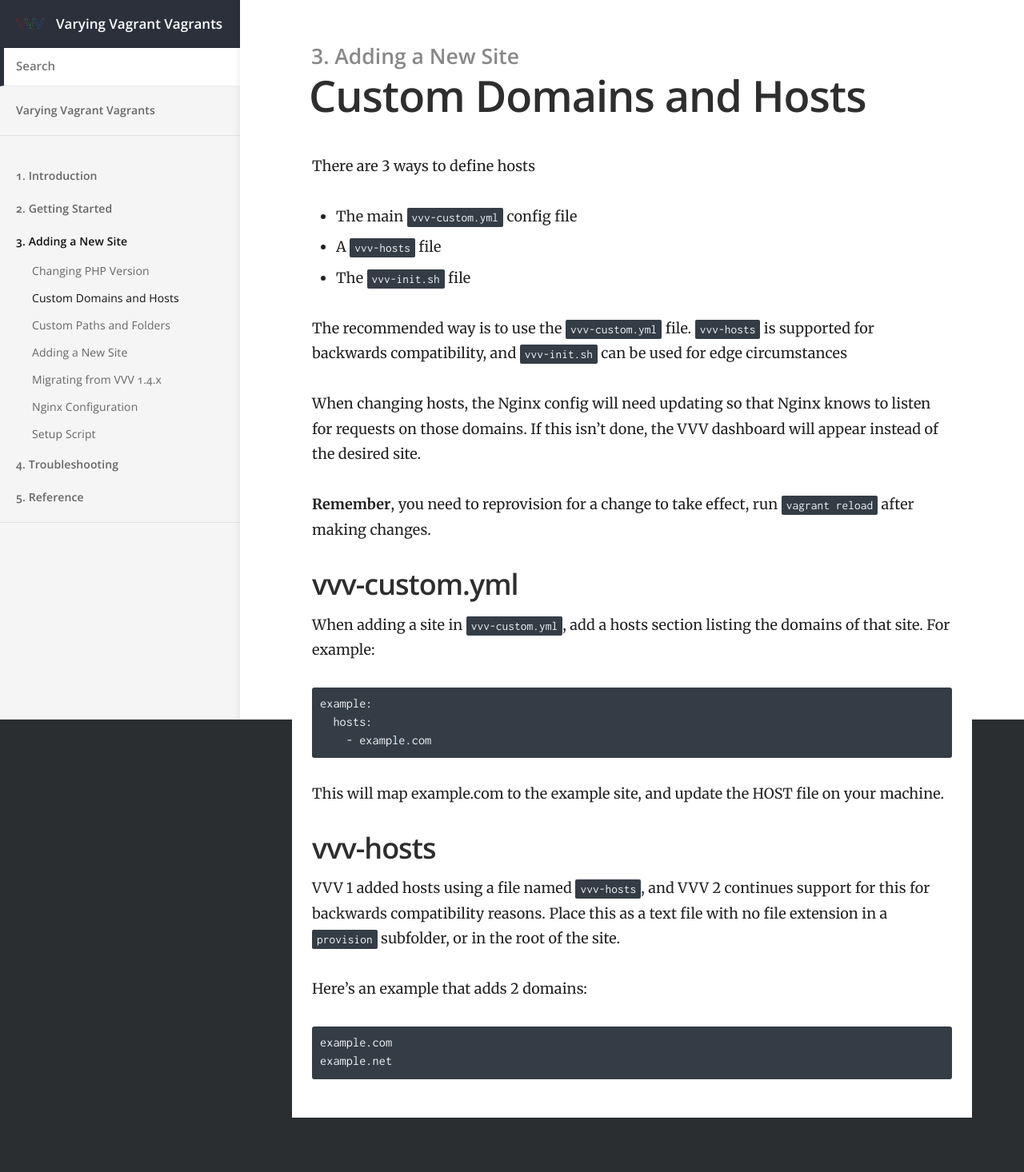
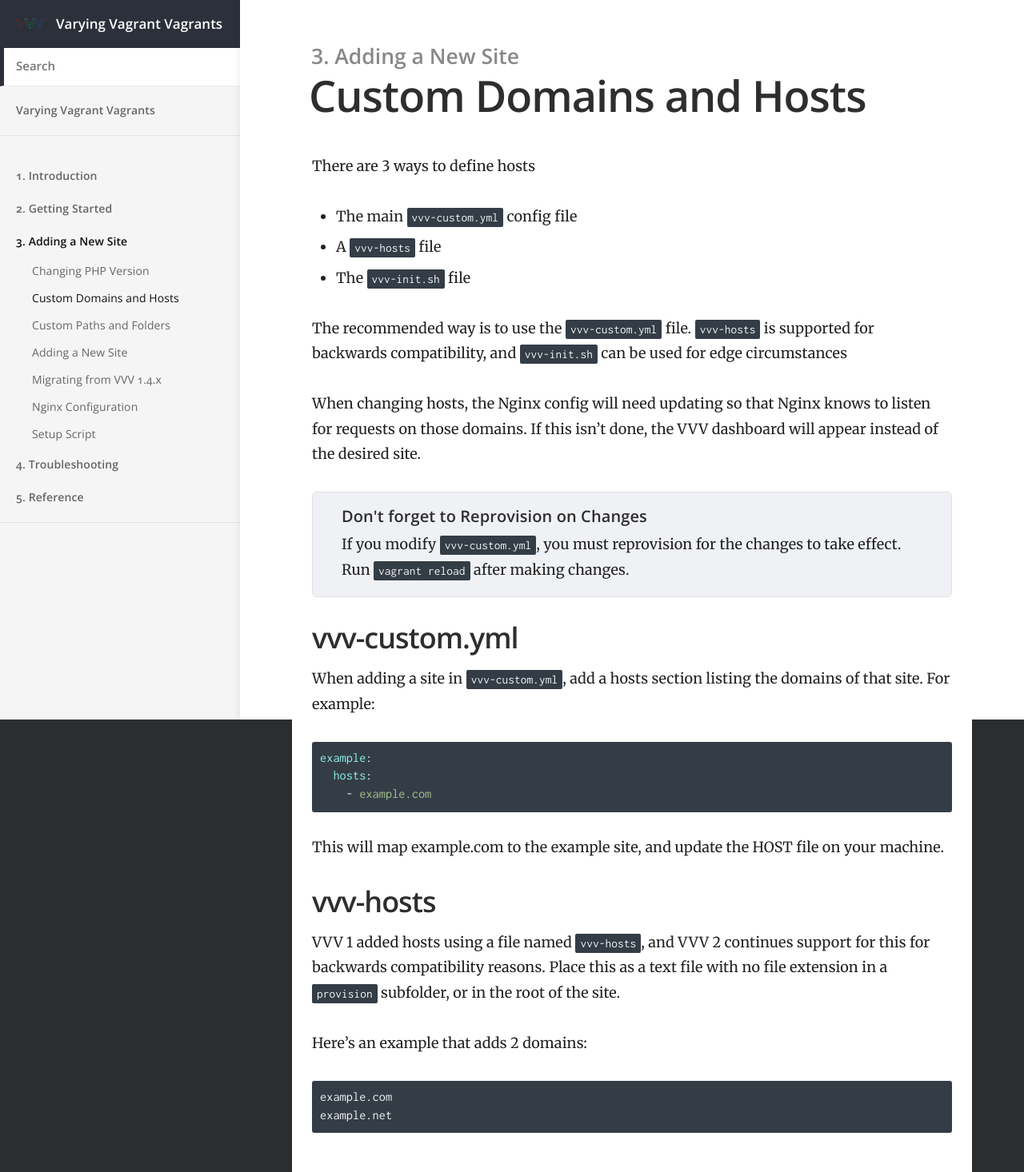
Before and after one commit to Varying-Vagrant-Vagrants/varyingvagrantvagrants.org, a Jekyll site: the page built from docs/en-US/adding-a-new-site/custom-domains-hosts.md, in a window 1280 px wide. Shown: the whole page at 80% size. Built offline with Jekyll 4.4.1, drawn with Linux system fonts in a browser that asks for light colours; before the commit the page ends 1398 px from its top, so only the background shows below that.

Commit message:
switches YAML to yaml and uses the note block as a reminder to reprovision

````diff
--- a/docs/en-US/adding-a-new-site/custom-domains-hosts.md
+++ b/docs/en-US/adding-a-new-site/custom-domains-hosts.md
@@ -16,13 +16,16 @@ The recommended way is to use the `vvv-custom.yml` file. `vvv-hosts` is supporte
 
 When changing hosts, the Nginx config will need updating so that Nginx knows to listen for requests on those domains. If this isn't done, the VVV dashboard will appear instead of the desired site.
 
-**Remember**, you need to reprovision for a change to take effect, run `vagrant reload` after making changes.
+<div class="note">
+	<h5>Don't forget to Reprovision on Changes</h5>
+	If you modify <code>vvv-custom.yml</code>, you must reprovision for the changes to take effect. Run <code>vagrant reload</code> after making changes.
+</div>
 
 ## vvv-custom.yml
 
 When adding a site in `vvv-custom.yml`, add a hosts section listing the domains of that site. For example:
 
-```YAML
+```yaml
 example:
   hosts:
     - example.com
````
Also changed, not shown: docs/en-US/adding-a-new-site/custom-paths-and-folders.md (+2 -2 lines).
